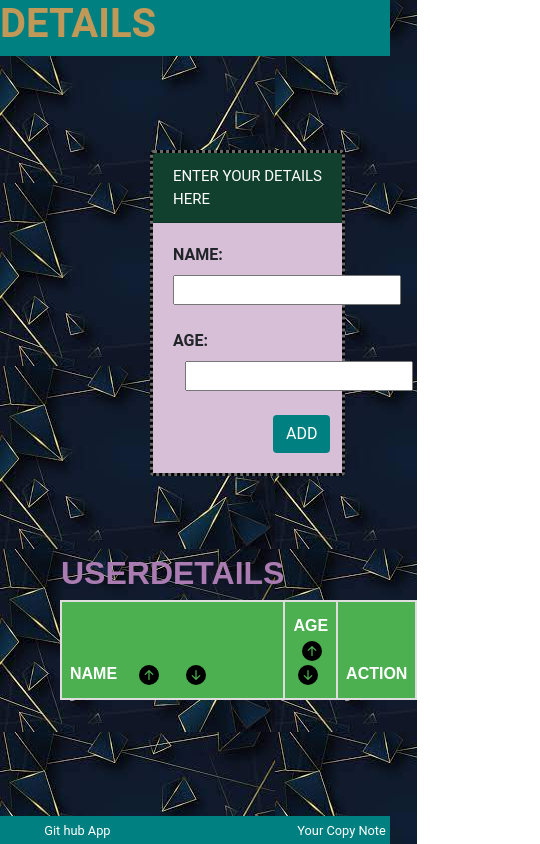
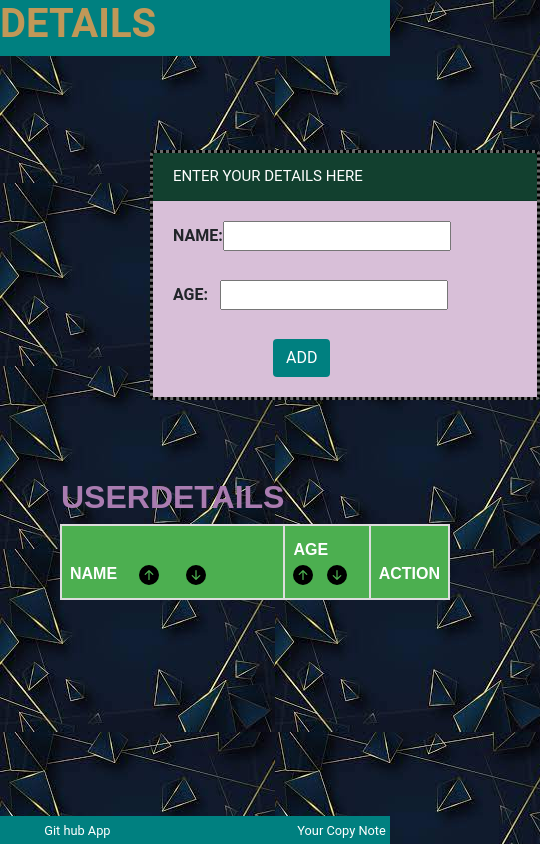
Before and after one commit to riiken/table, an Angular app: page / in a window 390 px wide. Shown: the whole page, 540 px wide, since content can reach past the window. Built offline with nearby package versions, Linux system fonts and the light colour scheme.

Commit message:
Update app.component.css

```diff
--- a/src/app/app.component.css
+++ b/src/app/app.component.css
@@ -112,3 +112,14 @@ h1{
 svg{
     cursor: pointer;
 }
+
+@media screen and (max-width:600px){
+#customers{
+  width:100%;
+  max-width:100;
+  }
+
+  .card{
+    max-width:100%;
+    width:100%;
+}
```
